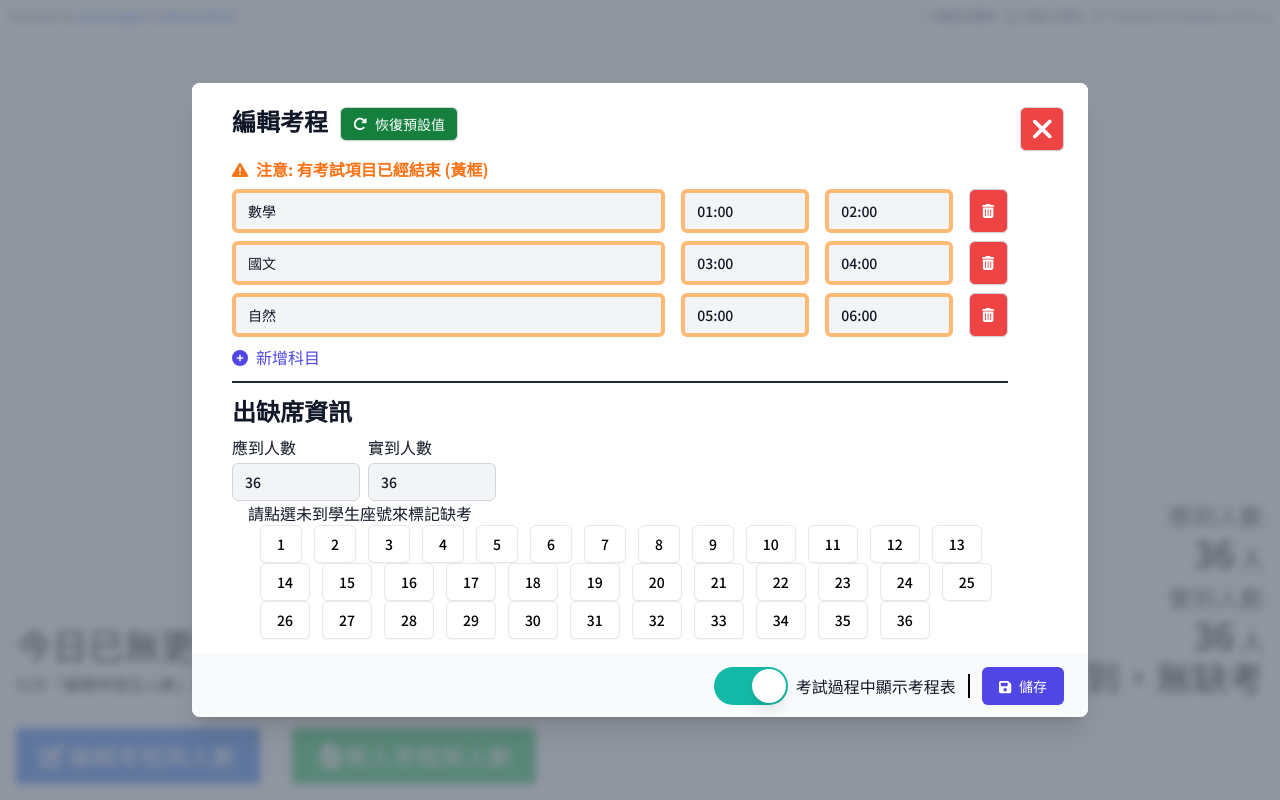
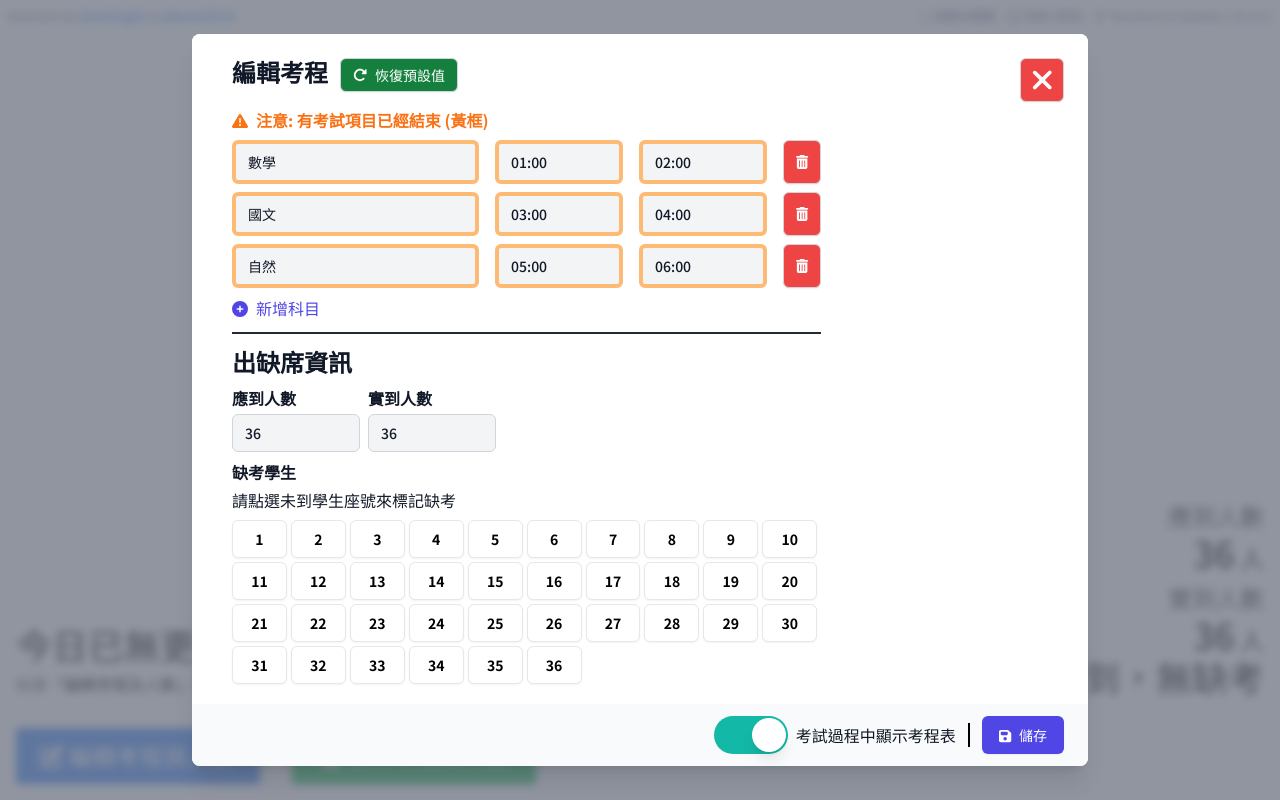
Before and after one commit to smitug01/exam-clock, a Next.js app: page / in a window 1280 px wide. Both pictures are taken after a click on the button "編輯考程與人數". Built offline with nearby package versions, Linux system fonts and the light colour scheme.

Commit message:
Properly Styled Absense button

```diff
--- a/components/editDialog.tsx
+++ b/components/editDialog.tsx
@@ -180,7 +180,7 @@ const EditDialog: FC<EditDialogProps> = ({
     return numberGrid.map((number) => (
       <button
         id={`${number}`}
-        className={`${data.attendanceData.absentSeatNumbers.split(",").indexOf(`${number}`) != -1 ? "text-white bg-red-500 dark:bg-red-600" : "text-black dark:text-white bg-white dark:bg-slate-700"} w-full inline-flex justify-center rounded-md border shadow-sm px-4 py-2 text-base font-medium active:scale-95 sm:ml-3 sm:w-auto sm:text-sm`}
+        className={`${data.attendanceData.absentSeatNumbers.split(",").indexOf(`${number}`) != -1 ? "text-white bg-red-500 dark:bg-red-600" : "text-black dark:text-white bg-white dark:bg-slate-700"} w-full mr-1 mb-1 transition-all inline-flex justify-center rounded-md border dark:border-slate-600 shadow-sm px-4 py-2 text-normal font-semibold active:scale-90 sm:w-auto sm:text-sm`}
         onClick={() => handleAbsentSeatNumbersChange(number, data.attendanceData.absentSeatNumbers.split(",").indexOf(`${number}`))}
       >
         {number}
@@ -339,10 +339,10 @@ const EditDialog: FC<EditDialogProps> = ({
                       <h4 className="mt-3 text-2xl font-semibold text-gray-900 dark:text-white">
                         出缺席資訊
                       </h4>
-                      <div className="flex flex-col space-x-4 mt-2">
+                      <div className="flex flex-col mt-2">
                         <div className="flex flex-row">
                           <div>
-                            <h4 className="text-normal font-normal text-gray-900 dark:text-white">
+                            <h4 className="text-normal font-semibold text-gray-900 dark:text-white">
                               應到人數
                             </h4>
                             <input
@@ -358,7 +358,7 @@ const EditDialog: FC<EditDialogProps> = ({
                             />
                           </div>
                           <div className="ml-2">
-                            <h4 className="text-normal font-normal text-gray-900 dark:text-white">
+                            <h4 className="text-normal font-semibold text-gray-900 dark:text-white">
                               實到人數
                             </h4>
                             <input
@@ -366,15 +366,20 @@ const EditDialog: FC<EditDialogProps> = ({
                               disabled={true}
                               value={`${data.attendanceData.actualAttendance}${data.attendanceData.actualAttendance != data.attendanceData.expectedAttendance ? ` (缺 ${data.attendanceData.expectedAttendance - data.attendanceData.actualAttendance} 人)` : ``}`}
                               className="block w-32 mt-1 px-3 py-2 rounded-md bg-gray-100 border border-gray-300 dark:border-slate-600 dark:bg-slate-600 dark:placeholder-white text-gray-900 dark:text-white placeholder-gray-500 focus:dark:border-white focus:outline-none focus:ring-indigo-500 focus:border-indigo-500 sm:text-sm"
-                              placeholder="應到人數"
+                              placeholder="實到人數"
                             />
                           </div>
                         </div>
                         <div>
-                            <h4 className="text-normal font-normal text-gray-900 dark:text-white">
+                            <h3 className="mt-2 text-normal font-semibold text-gray-900 dark:text-white">
+                              缺考學生
+                            </h3>
+                            <h4 className="mt-1 text-base font-normal text-gray-900 dark:text-white">
                               請點選未到學生座號來標記缺考
                             </h4>
-                            {getNumberButton(data.attendanceData.expectedAttendance)}
+                            <div className="mt-2 grid grid-cols-10 col-span-10">
+                              {getNumberButton(data.attendanceData.expectedAttendance)}
+                            </div>
                         </div>
                       </div>
                     </div>
```
Also changed, not shown: 1 other file (tests, documents, lock files or other folders).
